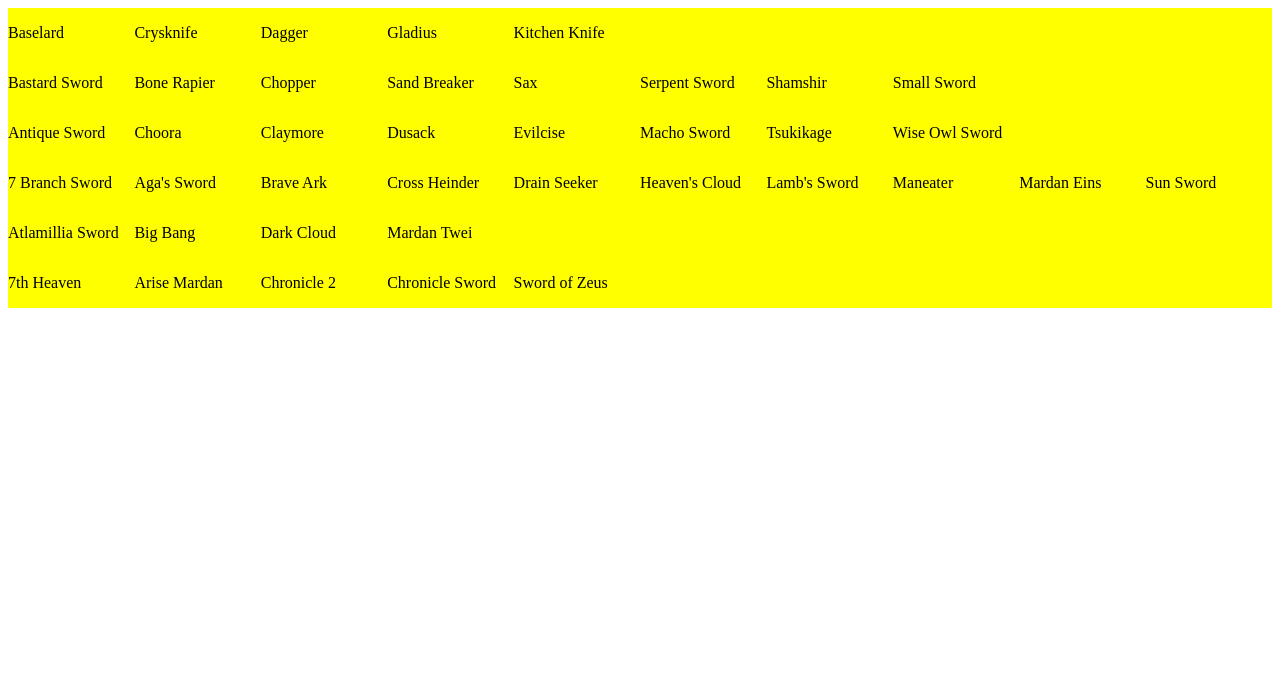
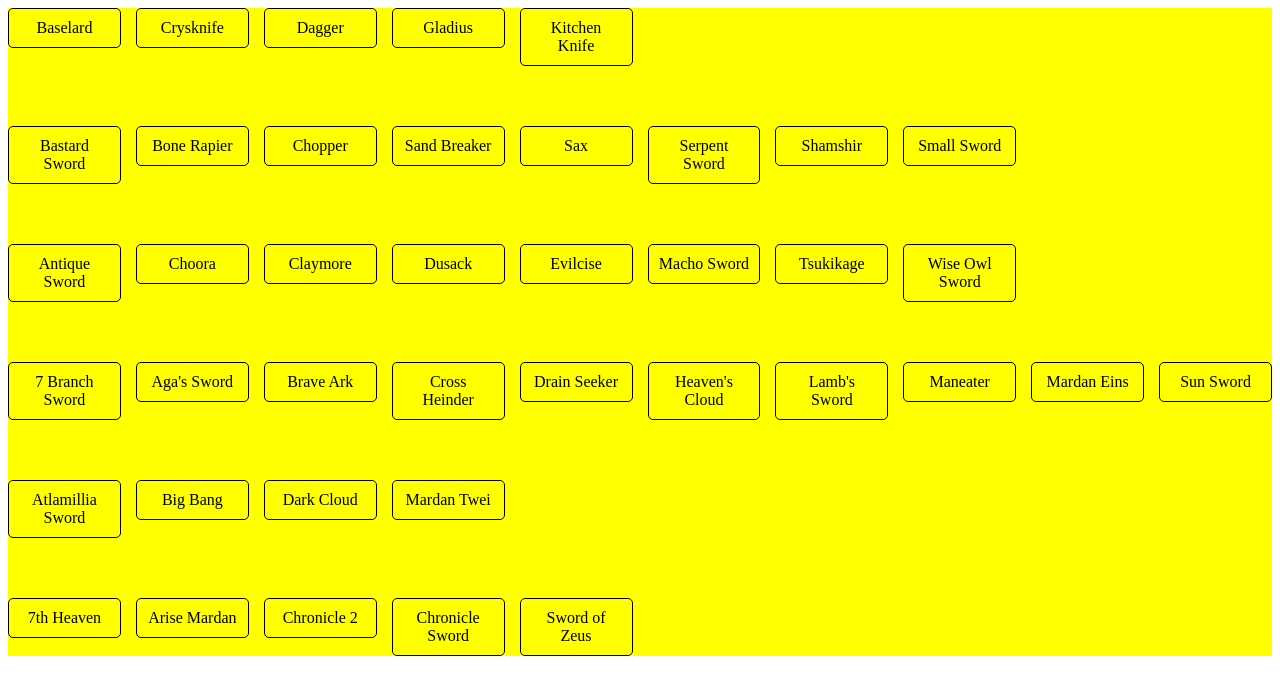
Before and after one commit to Fimbelowski/dark-cloud-weapon-calculator, an Angular app: page / in a window 1280 px wide. Shown: the top 694 px of the page. Built offline with nearby package versions, Linux system fonts and the light colour scheme.

Commit message:
Basic styles

```diff
--- a/src/app/weapon-graph/weapon-graph.component.scss
+++ b/src/app/weapon-graph/weapon-graph.component.scss
@@ -1,4 +1,5 @@
 .weapon-graph-component {
   display: grid;
   background-color: yellow;
+  gap: 60px 15px;
 }
--- a/src/app/weapon/weapon.component.html
+++ b/src/app/weapon/weapon.component.html
@@ -1 +1 @@
-<p>{{ weapon.name }}</p>
+<div class="weapon">{{ weapon.name }}</div>
--- a/src/app/weapon/weapon.component.scss
+++ b/src/app/weapon/weapon.component.scss
@@ -0,0 +1,6 @@
+.weapon {
+  border: 1px solid black;
+  border-radius: 5px;
+  padding: 10px;
+  text-align: center;
+}
```
